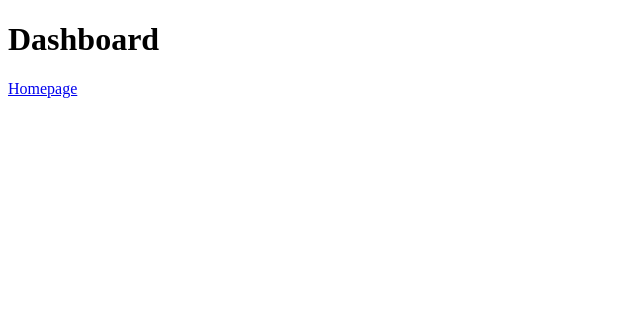
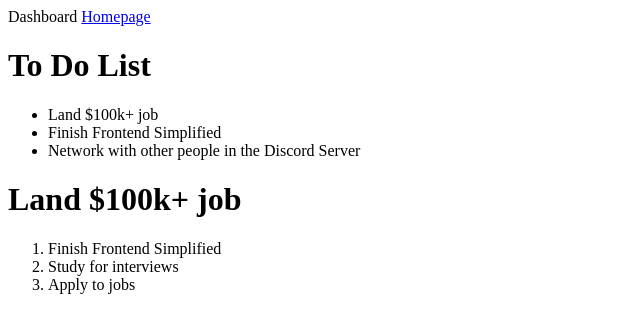
Before and after one commit to SharathMahendrasah/HTML-CrashCourse, a plain HTML site: page dashboard.html in a window 1280 px wide. Shown: the whole page, without its empty margins (0-640 px from the left). Drawn offline with Linux system fonts and the light colour scheme.

Commit message:
Created unordered list and ordered list

```diff
--- a/dashboard.html
+++ b/dashboard.html
@@ -7,8 +7,21 @@
     <title>Document</title>
 </head>
 <body>
-    <h1>Dashboard</h1>
-
-    <a href="/index.html" target="_blank">Homepage</a>
+    <div>
+        Dashboard
+        <a href="/index.html" target="_blank">Homepage</a>
+        </div>
+        <h1>To Do List</h1>
+        <ul>
+            <li>Land $100k+ job</li>
+            <li>Finish Frontend Simplified</li>
+            <li>Network with other people in the Discord Server</li>
+        </ul>
+        <h1>Land $100k+ job</h1>
+        <ol>
+            <li>Finish Frontend Simplified</li>
+            <li>Study for interviews</li>
+            <li>Apply to jobs</li>
+        </ol>
 </body>
 </html>
```
